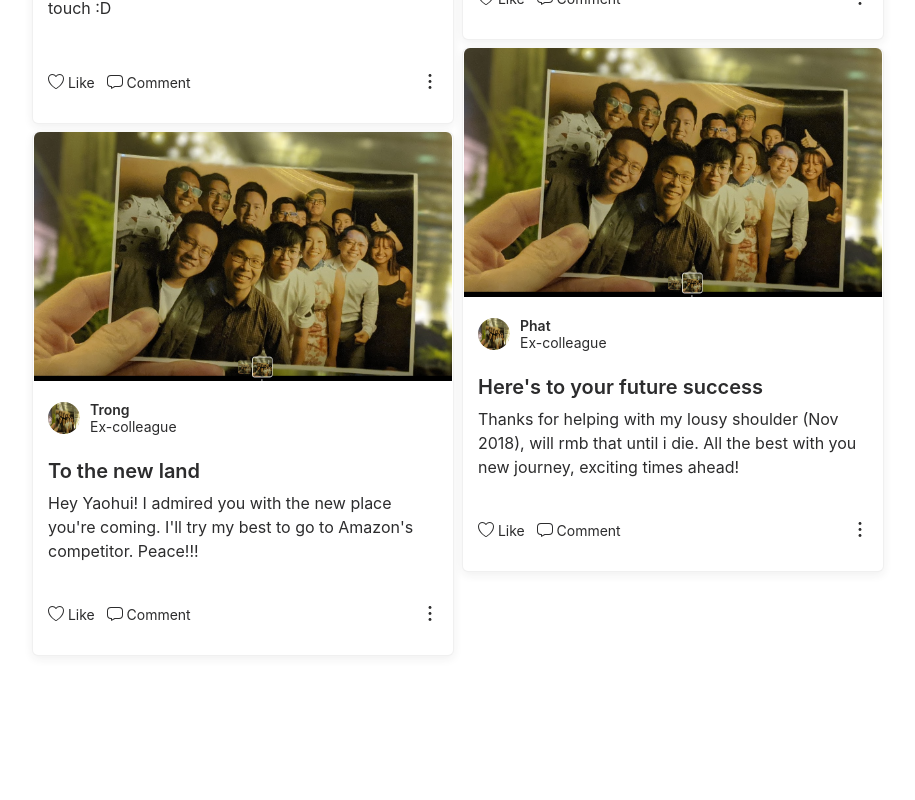
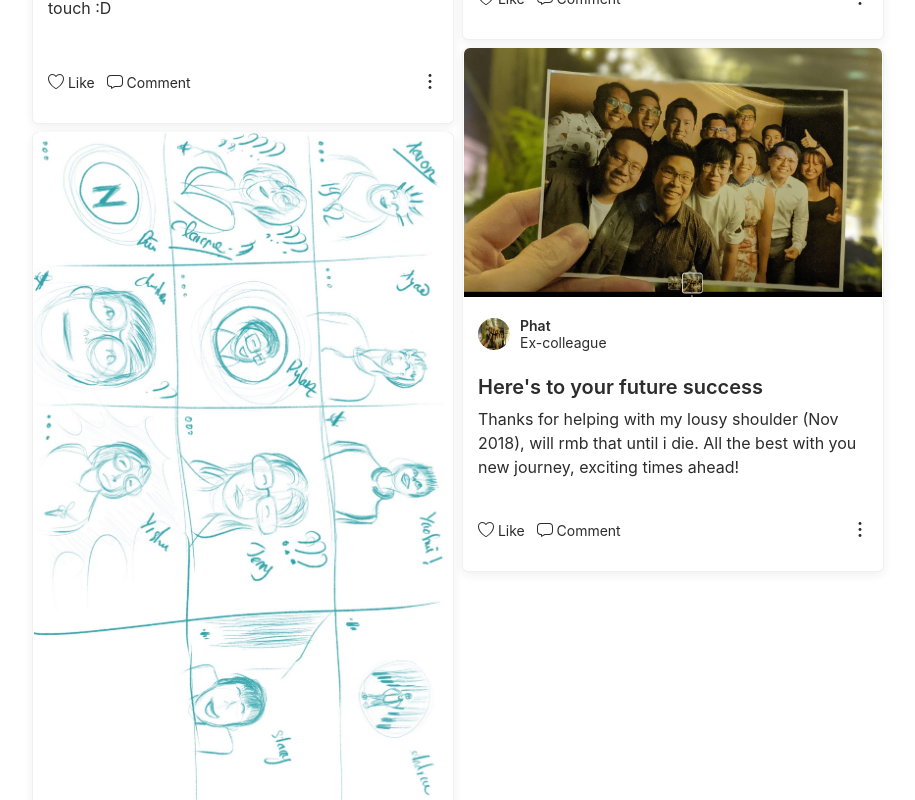
Before and after one commit to yijunn/byebyeyh, a React (Create React App) app: page / in a window 1280 px wide. Shown: the part 540-1340 px from the top of the page, without its empty margins (332-1247 px from the left). Before the commit the page ends 1244 px from the top, so only its background shows below. Built offline with nearby package versions, Linux system fonts and the light colour scheme.

Commit message:
Update messages.js

```diff
--- a/src/messages.js
+++ b/src/messages.js
@@ -33,7 +33,7 @@ export const messages = [
     title: "To the new land",
     name: "Trong",
     msg: "Hey Yaohui! I admired you with the new place you're coming. I'll try my best to go to Amazon's competitor. Peace!!!",
-    coverImg: "./phatcover.jpg",
-    profileImg: "./phatprofile.jpg",
+    coverImg: "./IMG_8240.jpg",
+    profileImg: "./Trong-Avatar-Toon.jpg",
   },
 ];
```
